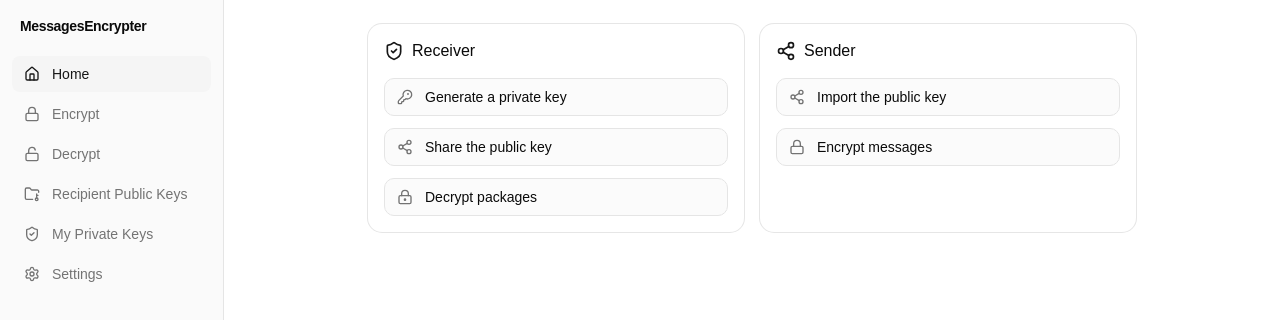
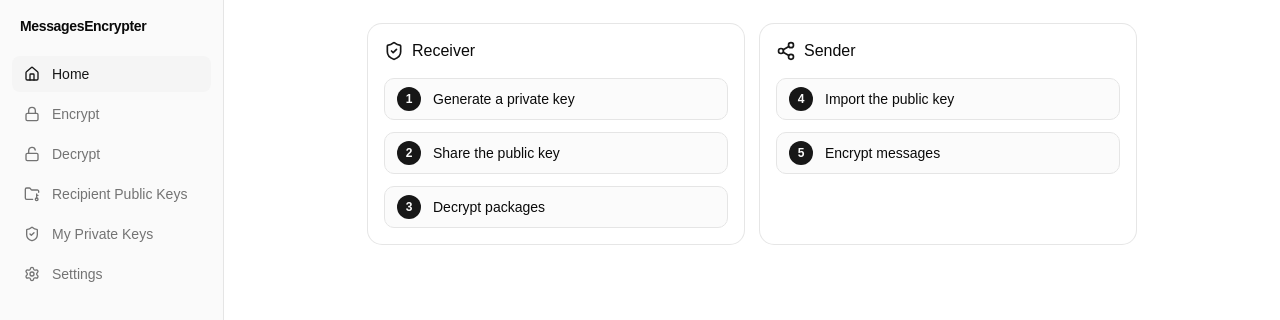
Before and after one commit to BlazeSnow/MessagesEncrypter.Rust, a React (Vite) app: page / in a window 1280 px wide. Shown: the top 320 px of the page. Built offline with nearby package versions, Linux system fonts and the light colour scheme.

Commit message:
样式：首页使用说明按顺序加 1~5 序号
- 接收方 1~3、发送方 4~5，步骤前为主题色圆形序号标（替代装饰图标）；
  已重新构建并截图验证

```diff
--- a/src/pages/HomePage.tsx
+++ b/src/pages/HomePage.tsx
@@ -1,9 +1,9 @@
-import { KeyRound, Lock, LockKeyhole, Share2, ShieldCheck } from "lucide-react";
+import { Share2, ShieldCheck } from "lucide-react";
 import { useTranslation } from "react-i18next";
 
 import { Card, CardContent, CardHeader, CardTitle } from "@/components/ui/card";
 
-/** 主页：接收方 / 发送方 两列流程说明（与原版 HomeView 对齐）。 */
+/** 主页：接收方 / 发送方 两列流程说明（与原版 HomeView 对齐），步骤按 1~5 全局编号。 */
 export function HomePage() {
   const { t } = useTranslation();
 
@@ -17,9 +17,9 @@ export function HomePage() {
           </CardTitle>
         </CardHeader>
         <CardContent className="space-y-3 text-sm">
-          <Step icon={<KeyRound className="size-4" />} text={t("HomeDiagramReceiverPrivateKey.Text")} />
-          <Step icon={<Share2 className="size-4" />} text={t("HomeDiagramReceiverPublicKey.Text")} />
-          <Step icon={<LockKeyhole className="size-4" />} text={t("HomeDiagramReceiverDecrypt.Text")} />
+          <Step n={1} text={t("HomeDiagramReceiverPrivateKey.Text")} />
+          <Step n={2} text={t("HomeDiagramReceiverPublicKey.Text")} />
+          <Step n={3} text={t("HomeDiagramReceiverDecrypt.Text")} />
         </CardContent>
       </Card>
       <Card>
@@ -30,18 +30,20 @@ export function HomePage() {
           </CardTitle>
         </CardHeader>
         <CardContent className="space-y-3 text-sm">
-          <Step icon={<Share2 className="size-4" />} text={t("HomeDiagramSenderImportKey.Text")} />
-          <Step icon={<Lock className="size-4" />} text={t("HomeDiagramSenderEncrypt.Text")} />
+          <Step n={4} text={t("HomeDiagramSenderImportKey.Text")} />
+          <Step n={5} text={t("HomeDiagramSenderEncrypt.Text")} />
         </CardContent>
       </Card>
     </div>
   );
 }
 
-function Step({ icon, text }: { icon: React.ReactNode; text: string }) {
+function Step({ n, text }: { n: number; text: string }) {
   return (
     <div className="flex items-center gap-3 rounded-lg border bg-muted/40 px-3 py-2">
-      <span className="text-muted-foreground">{icon}</span>
+      <span className="flex size-6 shrink-0 items-center justify-center rounded-full bg-primary text-xs font-semibold text-primary-foreground">
+        {n}
+      </span>
       <span>{text}</span>
     </div>
   );
```
Also changed, not shown: 1 other file (tests, documents, lock files or other folders).
